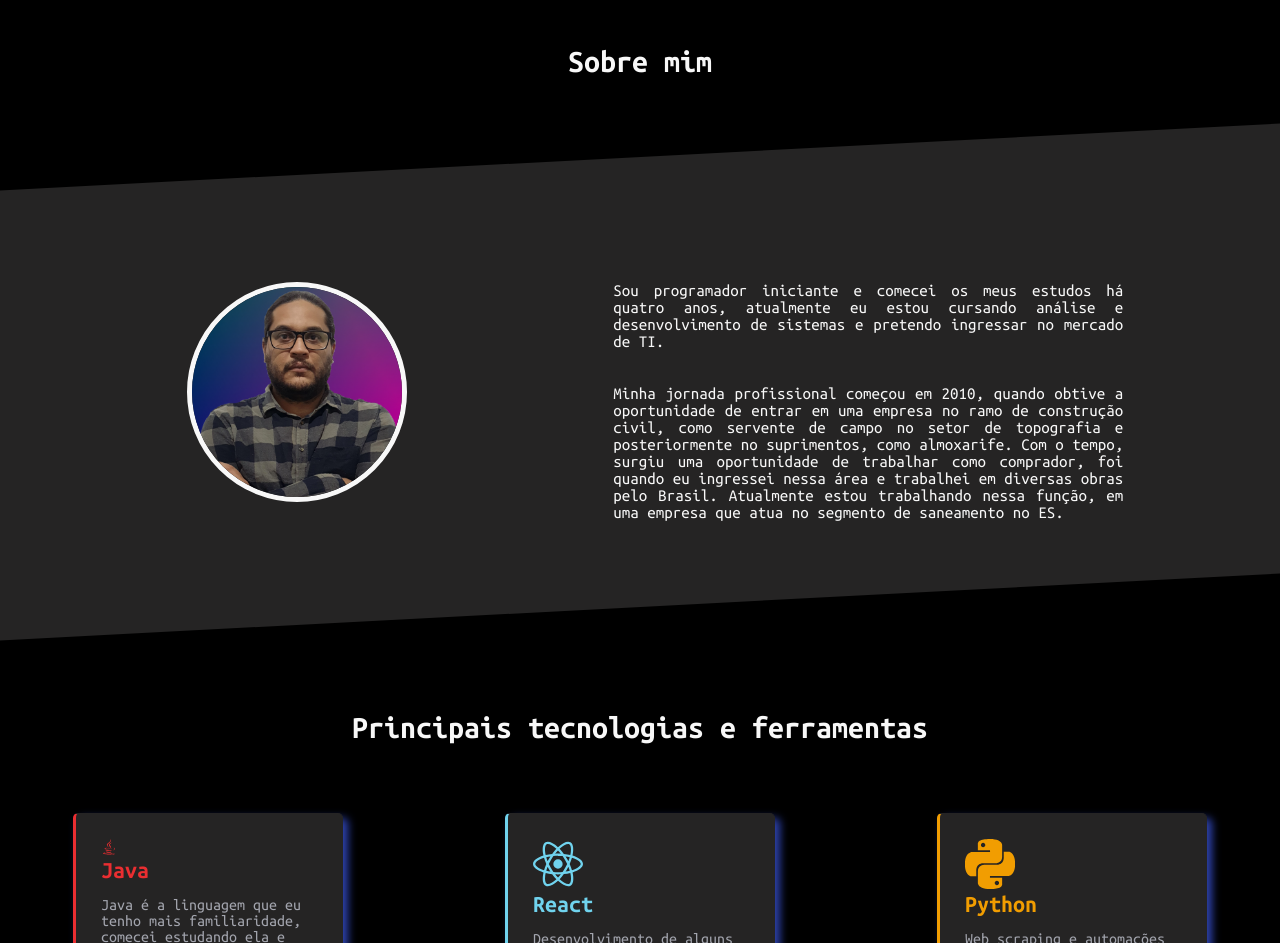
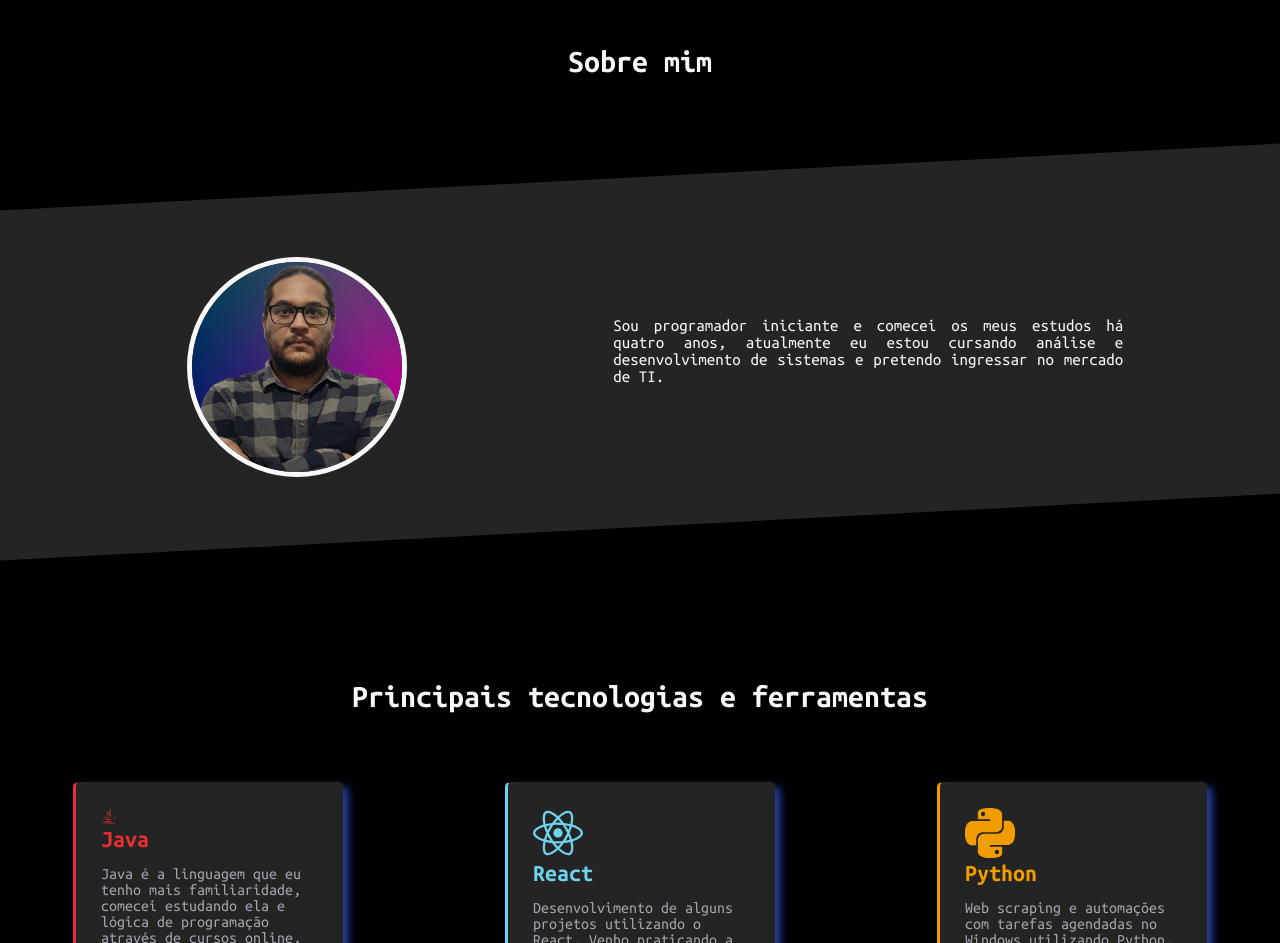
Before and after one commit to FMS0102/cv-online, a React (Create React App) app in the folder frontend/: page / in a window 1280 px wide. Shown: the part 740-1683 px from the top of the page. Built offline with nearby package versions, Linux system fonts and the light colour scheme.

Commit message:
Fiz AboutMe details

```diff
--- a/frontend/src/components/AboutMe/index.tsx
+++ b/frontend/src/components/AboutMe/index.tsx
@@ -26,14 +26,6 @@ function AboutMe() {
                         ingressar no mercado de TI.
                     </p>
 
-                    <p>
-                        Minha jornada profissional começou em 2010, quando obtive a oportunidade de
-                        entrar em uma empresa no ramo de construção civil, como servente de campo no setor de topografia e
-                        posteriormente no suprimentos, como almoxarife. Com o tempo, surgiu uma oportunidade de
-                        trabalhar como comprador, foi quando eu ingressei nessa área e trabalhei em diversas obras pelo Brasil.
-                        Atualmente estou trabalhando nessa função, em uma empresa que atua no segmento de saneamento no ES.
-                    </p>
-
                 </div>
             </div>
         </div>
--- a/frontend/src/components/AboutMe/styles.css
+++ b/frontend/src/components/AboutMe/styles.css
@@ -6,11 +6,11 @@
 
 .about {
     background-color: var(--dark-color);
-    margin-top: 80px;
+    margin-top: 100px;
     position: absolute;
     left: 0;
     width: 100%;
-    min-height: 450px;
+    min-height: 350px;
     transform: skewY(-3deg);
     z-index: -1;
     pointer-events: none;
@@ -29,6 +29,10 @@
     width: 220px;
     height: 220px;
     margin: 0px 50px;
+}
+
+.details{
+    margin-top: -50px;
 }
 
 .details p {
@@ -58,6 +62,11 @@
 }
 
 @media(max-width: 830px) {
+
+    .details{
+        margin-top: 0px;
+    }
+
     .title h1 {
         margin-bottom: 150px;
     }
--- a/frontend/src/components/Card/styles.css
+++ b/frontend/src/components/Card/styles.css
@@ -3,7 +3,7 @@ p {
 }
 
 .text-title {
-    margin-top: 180px;
+    margin-top: 200px;
     display: flex;
     justify-content: center;
 }
```
